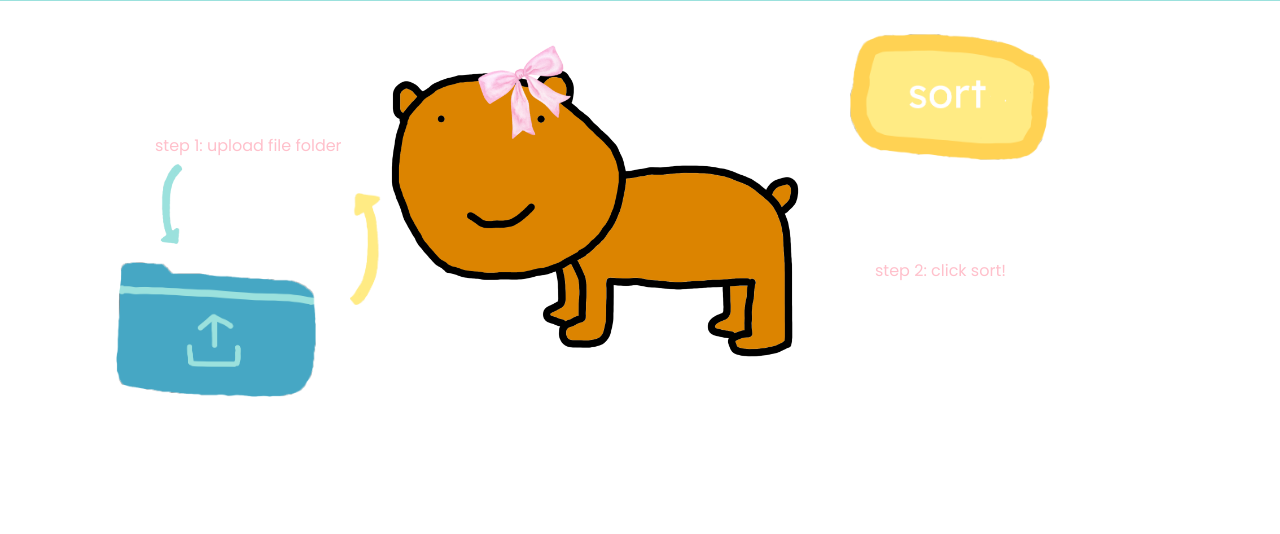
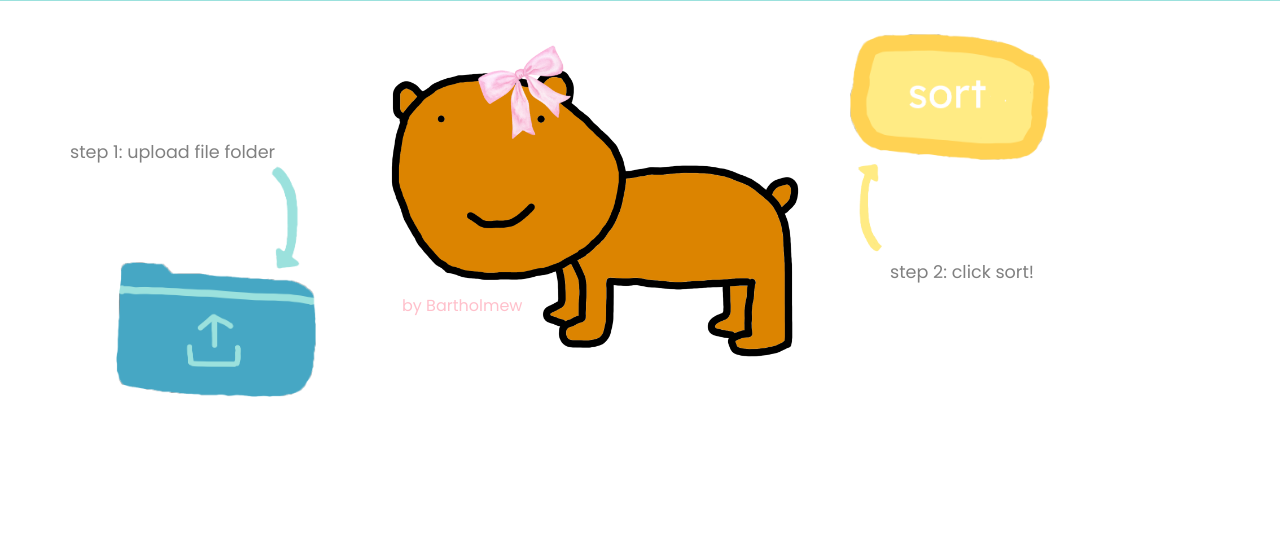
Before and after one commit to xupuomi/sillysort, a website: page frontend/renderer/index.html in a window 1280 px wide. Shown: the part 266-800 px from the top of the page. Drawn offline with Linux system fonts and the light colour scheme.

Commit message:
finished frontend

```diff
--- a/frontend/renderer/index.html
+++ b/frontend/renderer/index.html
@@ -36,16 +36,20 @@
       cursor: pointer;
     }
 
+    .step {
+      font-size: 1.1em;
+    }
+
     </style>
 
     <div class="header">
       <div>
-        <img src="./images/HackButtonsLogo.png" width="350"/>
-        <div style = "position: absolute; top: 400px; left: 155px; color: pink" >
-          <p> step 1: upload file folder </p>
+        <img src="./images/HackButtonsLogo.png" width="400"/>
+        <div style = "position: absolute; top: 405px; left: 70px; color: gray" >
+          <p class="step"> step 1: upload file folder </p>
         </div>
-        <div style = "position: absolute; top: 525px; left: 875px; color: pink" >
-          <p>step 2: click sort!</p>
+        <div style = "position: absolute; top: 525px; left: 890px; color: gray" >
+          <p class="step">step 2: click sort!</p>
         </div>
       </div>
     </div>
@@ -60,17 +64,20 @@
     <!-- <div
       class="max-w-xl m-auto h-screen flex flex-col align-center justify-center"
     > -->
+    <div style = "position: absolute; top: 560px; left: 402px; color: pink" >
+      <p>by Bartholmew</p>
+    </div>
 
     <div style="position: absolute; top: 250px; left: 350px">
       <img src="./images/BartholmewCoquette.png" width="500" />
     </div>
 
-    <div style="position: absolute; top: 430px; left: 150px">
-      <img src="./images/HackArrowBlue.png" width="45" />
+    <div style="position: absolute; top: 430px; left: 265px">
+      <img src="./images/HackArrowBlueReverse.png" width="45" />
     </div>
 
-    <div style="position: absolute; top: 450px; left: 350px">
-      <img src="./images/HackArrowYellow.png" width="40" />
+    <div style="position: absolute; top: 430px; left: 850px">
+      <img src="./images/HackArrowYellowReverse.png" width="40" />
     </div>
 
     <div style="position: absolute; top: 500px; left: 100px">
```
